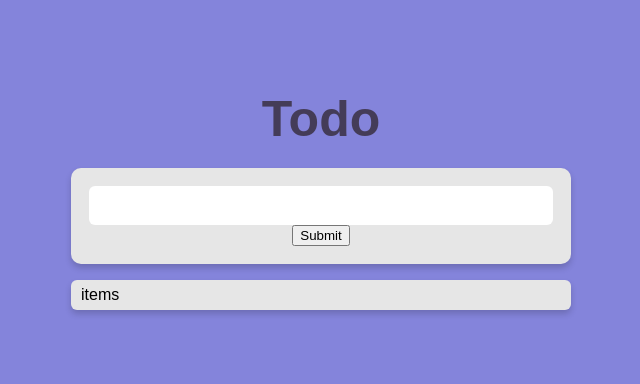
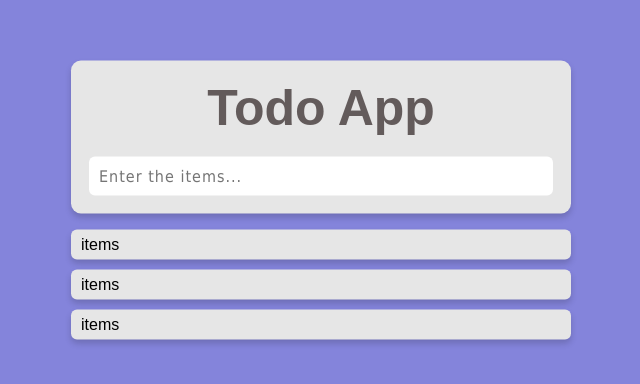
Before and after one commit to jtr-code/Todo-App, a React (Create React App) app: page / in a window 1280 px wide. Shown: the part 192-576 px from the top of the page, without its empty margins (319-959 px from the left). Built offline with nearby package versions, Linux system fonts and the light colour scheme.

Commit message:
Initial work

```diff
--- a/src/component/TodoApp/TodoApp.js
+++ b/src/component/TodoApp/TodoApp.js
@@ -5,12 +5,13 @@ class TodoApp extends Component {
     render() {
         return (
             <div className="todo-container">
-                <h1>Todo</h1>
-                <div className="input-section">
-                    <input type="text" />
-                    <button>Submit</button>
-                </div>
+                <form className="input-section">
+                <h1>Todo App</h1>
+                    <input type="text" placeholder="Enter the items..." />
+                </form>
                 <ul>
+                    <li>items</li>
+                    <li>items</li>
                     <li>items</li>
                 </ul>
             </div>
```
